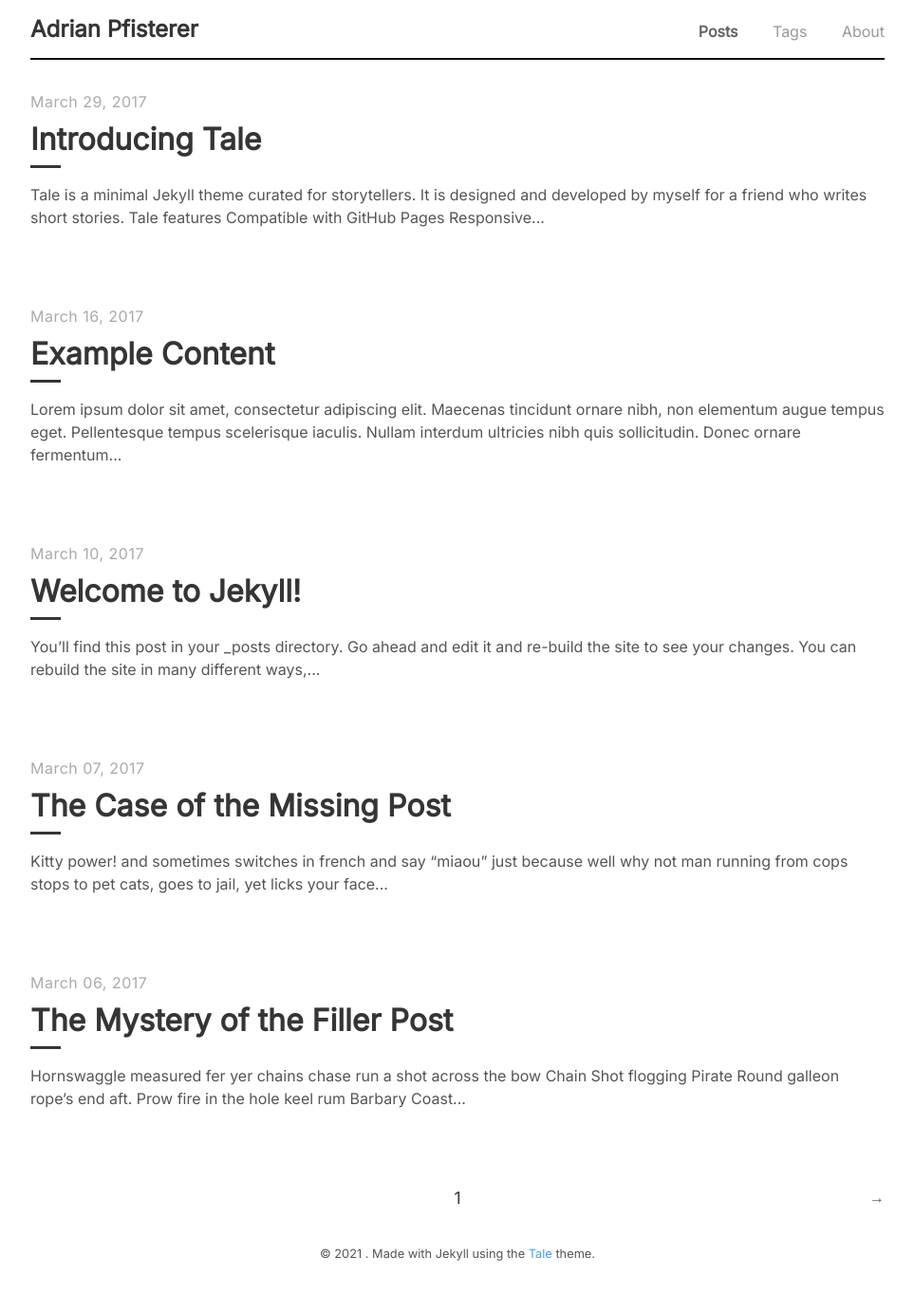
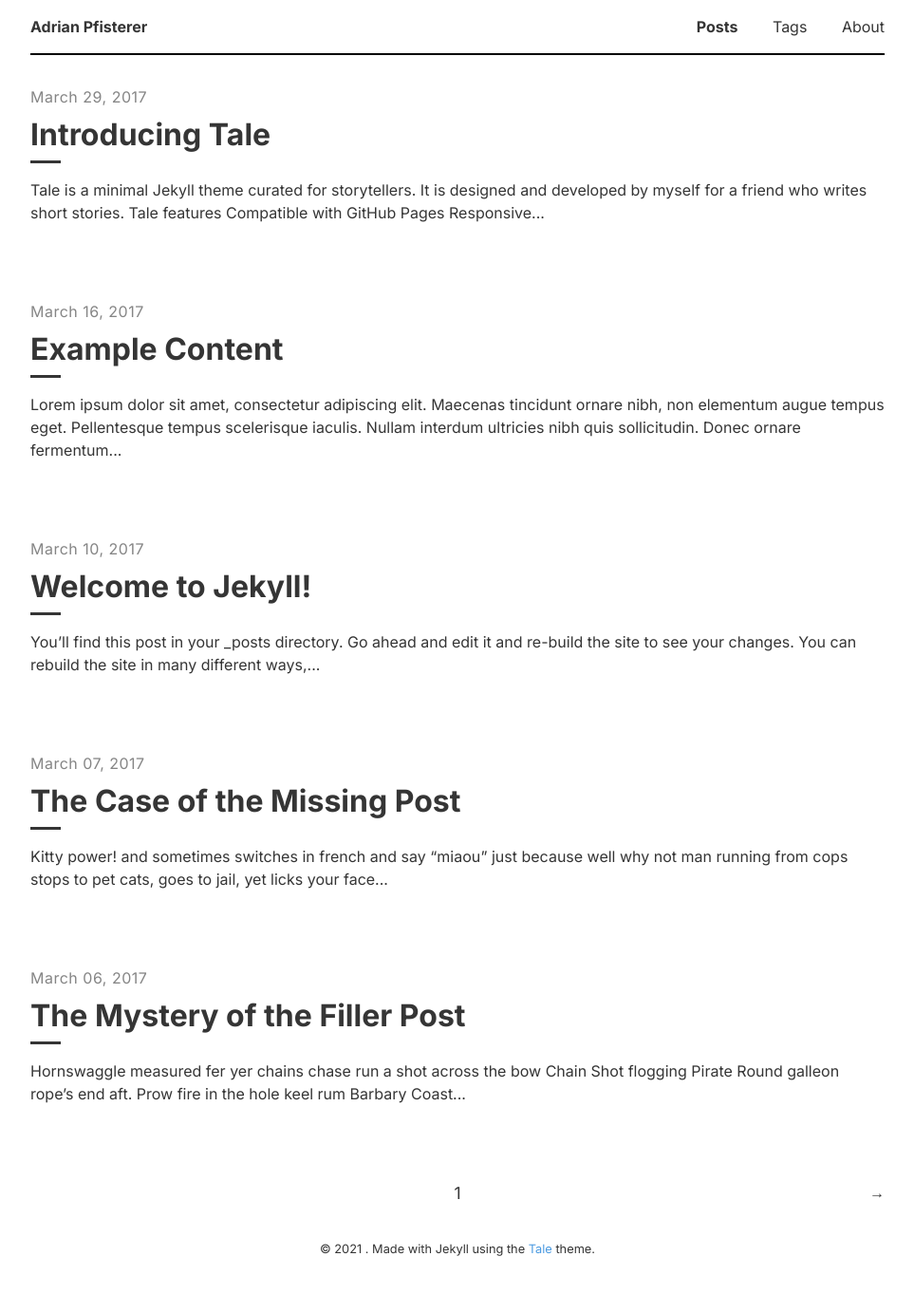
Before and after one commit to adripfi/adripfi.github.io, a Jekyll site: the page built from index.html, in a window 1280 px wide. Shown: the whole page at 95% size, without its empty margins (158-1121 px from the left). Built offline with Jekyll 4.4.1, drawn with Linux system fonts in a browser that asks for light colours; the list of posts is cut into pages by our own code.

Commit message:
use same color and update nav bar

```diff
--- a/_includes/head.html
+++ b/_includes/head.html
@@ -6,7 +6,8 @@
 
   <!-- CSS -->
   <link rel="stylesheet" href="{{ "/assets/main.css" | relative_url }}">
-  <link rel="stylesheet" href="https://fonts.googleapis.com/css2?family=Inter&display=swap" rel="stylesheet">
+  <Link rel="preconnect" href="https://fonts.gstatic.com">
+  <link href="https://fonts.googleapis.com/css2?family=Inter:wght@400;700&display=swap" rel="stylesheet">
 
   <!-- Favicon -->
   <link rel="icon" type="image/png" sizes="32x32" href="{{ "/assets/favicon-32x32.png" | relative_url }}">
--- a/_includes/navigation.html
+++ b/_includes/navigation.html
@@ -1,7 +1,7 @@
 <nav class="nav">
   <div class="nav-container">
-    <a href="{{ site.baseurl }}/">
-      <h2 class="nav-title">{{ site.title }}</h2>
+    <a class="title" href="{{ site.baseurl }}/">
+      {{ site.title }}
     </a>
     <ul>
       {% if page.url == '/' or page.collection == 'posts'%}
--- a/_sass/tale/_catalogue.scss
+++ b/_sass/tale/_catalogue.scss
@@ -1,6 +1,6 @@
 .catalogue {
   &-item {
-    color: $default-color;
+    color: $default-shade;
     display: block;
     padding: 2rem 0;
 
@@ -15,9 +15,10 @@
   }
 
   &-time {
-    color: $default-tint;
+    color: $default-shade;
     font-family: $serif-secondary;
     letter-spacing: .5px;
+    opacity: .6;
   }
 
   &-title {
--- a/_sass/tale/_layout.scss
+++ b/_sass/tale/_layout.scss
@@ -53,9 +53,8 @@ footer,
 
   li {
     @include transition(all .2s ease-out);
-    color: $default-color;
+    color: $default-shade;
     display: inline-block;
-    opacity: .6;
     padding: 0 2rem 0 0;
 
     &:last-child {
@@ -64,19 +63,27 @@ footer,
 
     &:hover,
     &:focus {
-      opacity: 1;
+      opacity: .7;
     }
   }
 
   a {
-    color: $default-color;
+    color: $default-shade;
     font-family: $sans-serif;
   }
 
-  a.active_page {
-    color: black;
+  a.title {
+    color: $default-shade;
     font-family: $sans-serif;
     font-weight: bold;
+    opacity: 1;
+  }
+
+  a.active_page {
+    color: $default-shade;
+    font-family: $sans-serif;
+    font-weight: bold;
+    opacity: 1;
   }
 }
 
--- a/_sass/tale/_post.scss
+++ b/_sass/tale/_post.scss
@@ -6,6 +6,7 @@
     font-family: $serif-secondary;
     letter-spacing: 0.5px;
     text-align: center;
+    opacity: .6;
 
     span {
       font-style: italic;
--- a/_sass/tale/_variables.scss
+++ b/_sass/tale/_variables.scss
@@ -1,7 +1,9 @@
 // Colors
-$default-color: #555 !default;
+$default-color: #353535 !default;
+// $default-color: #555 !default;
 $default-shade: #353535 !default;
-$default-tint: #aaa !default;
+$default-tint: #353535 !default;
+// $default-tint: #aaa !default;
 $grey-1: #979797 !default;
 $grey-2: #e5e5e5 !default;
 $grey-3: #f9f9f9 !default;
@@ -11,9 +13,9 @@ $shadow-color: rgba(0, 0, 0, 1) !default;
 $code-color: #bf616a !default;
 
 // Fonts
-$serif-primary: 'Inter', sans-serif;
-$serif-secondary: 'Inter', sans-serif;
-$sans-serif: 'Inter', sans-serif;
+$serif-primary: 'Inter', 'Helvetica Neue', 'Segoe UI', Helvetica, Arial, sans-serif !default;
+$serif-secondary: 'Inter', 'Helvetica Neue', 'Segoe UI', Helvetica, Arial, sans-serif !default;
+$sans-serif: 'Inter', 'Helvetica Neue', 'Segoe UI', Helvetica, Arial, sans-serif !default;
 $monospaced: Menlo, Monaco, monospace !default;
 
 @mixin box-sizing($type: border-box) {
```
